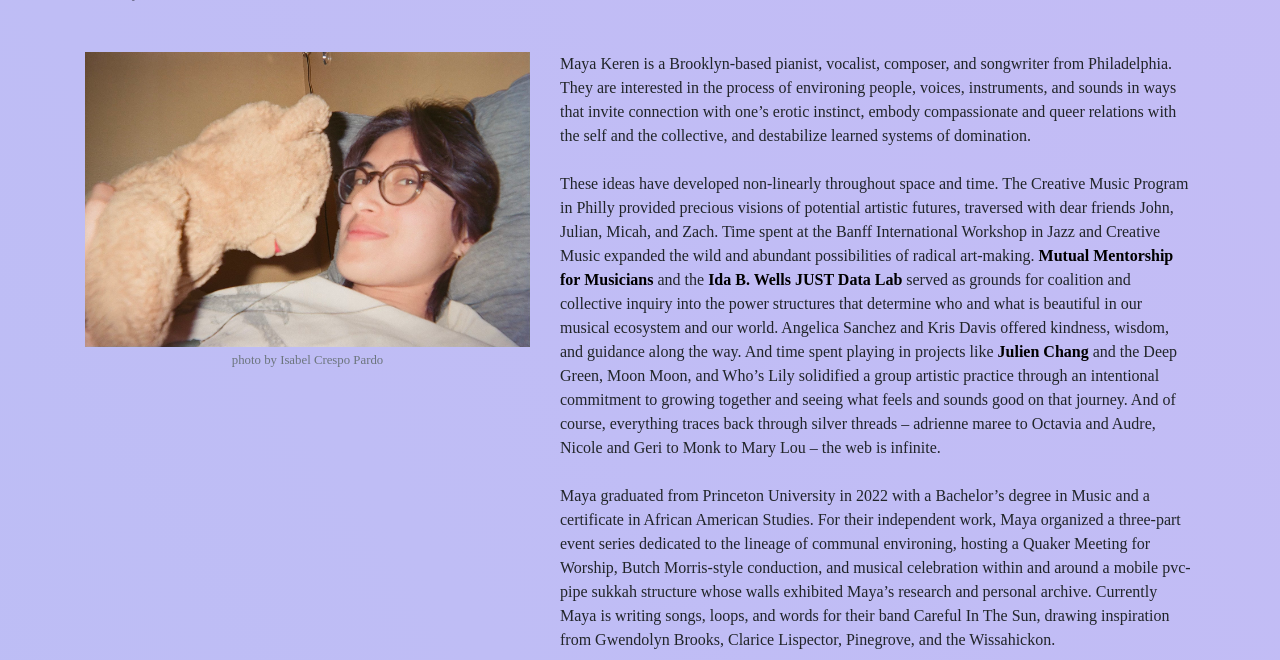
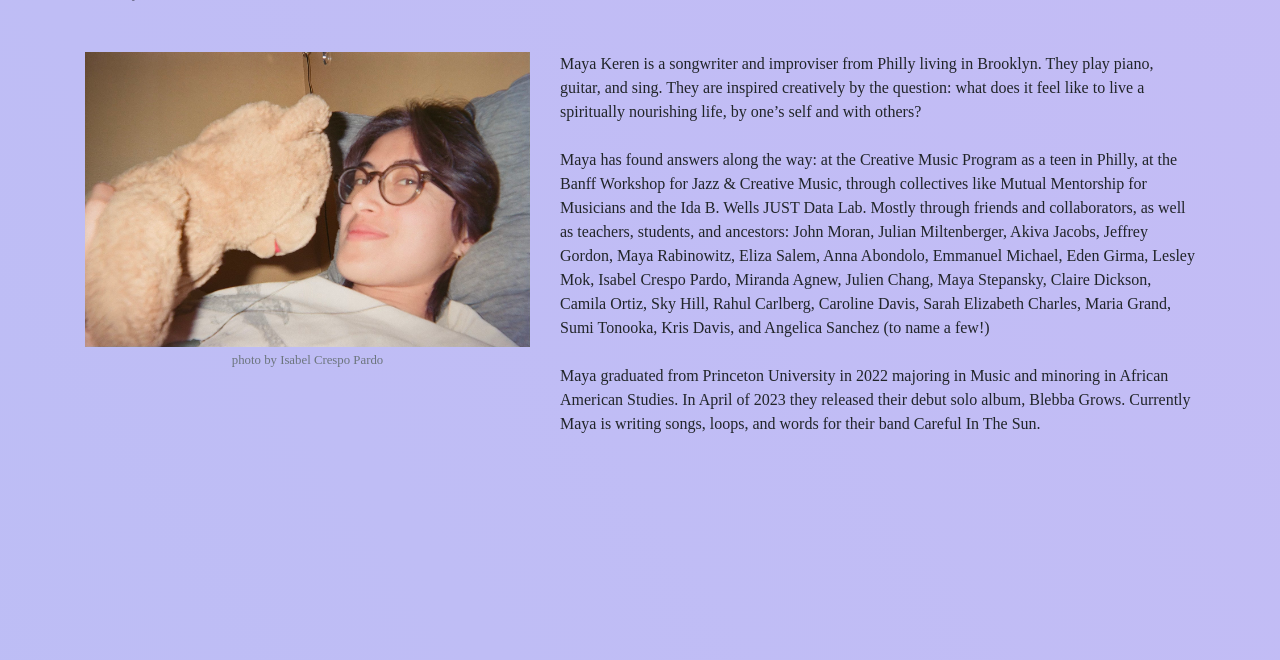
Before and after one commit to munet6/mayakerenmusic, a plain HTML site: page about.html in a window 1280 px wide. Shown: the part 100-760 px from the top of the page. Drawn offline with nearby package versions, Linux system fonts and the light colour scheme.

Commit message:
Update about.html
update bio (just a lil draftidoo)

```diff
--- a/about.html
+++ b/about.html
@@ -50,14 +50,11 @@
       </div>
 
       <div class="col-7 pt-5 pb-3">
-        Maya Keren is a Brooklyn-based pianist, vocalist, composer, and songwriter from Philadelphia. They are interested in the process of environing people, voices, instruments, and sounds in ways that invite connection with one’s erotic instinct, embody compassionate and queer relations with the self and the collective, and destabilize learned systems of domination.
+        Maya Keren is a songwriter and improviser from Philly living in Brooklyn. They play piano, guitar, and sing. They are inspired creatively by the question: what does it feel like to live a spiritually nourishing life, by one’s self and with others?        <br>
         <br>
+        Maya has found answers along the way: at the Creative Music Program as a teen in Philly, at the Banff Workshop for Jazz & Creative Music, through collectives like Mutual Mentorship for Musicians and the Ida B. Wells JUST Data Lab. Mostly through friends and collaborators, as well as teachers, students, and ancestors: John Moran, Julian Miltenberger, Akiva Jacobs, Jeffrey Gordon, Maya Rabinowitz, Eliza Salem, Anna Abondolo, Emmanuel Michael, Eden Girma, Lesley Mok, Isabel Crespo Pardo, Miranda Agnew, Julien Chang, Maya Stepansky, Claire Dickson, Camila Ortiz, Sky Hill, Rahul Carlberg, Caroline Davis, Sarah Elizabeth Charles, Maria Grand, Sumi Tonooka, Kris Davis, and Angelica Sanchez (to name a few!)        <br>
         <br>
-        These ideas have developed non-linearly throughout space and time. The Creative Music Program in Philly provided precious visions of potential artistic futures, traversed with dear friends John, Julian, Micah, and Zach. Time spent at the Banff International Workshop in Jazz and Creative Music expanded the wild and abundant possibilities of radical art-making. <a href="https://mutualmentorshipformusicians.org">Mutual Mentorship for Musicians</a> and the <a href="https://www.thejustdatalab.com">Ida B. Wells JUST Data Lab</a> served as grounds for coalition and collective inquiry into the power structures that determine who and what is beautiful in our musical ecosystem and our world. Angelica Sanchez and Kris Davis offered kindness, wisdom, and guidance along the way. And time spent playing in projects like <a href="https://www.youtube.com/watch?v=ceclSCU5Bpo">Julien Chang</a> and the Deep Green, Moon Moon, and Who’s Lily solidified a group artistic practice through an intentional commitment to growing together and seeing what feels and sounds good on that journey. And of course, everything traces back through silver threads – adrienne maree to Octavia and Audre, Nicole and Geri to Monk to Mary Lou – the web is infinite.
-        <br>
-        <br>
-        Maya graduated from Princeton University in 2022 with a Bachelor’s degree in Music and a certificate in African American Studies. For their independent work, Maya organized a three-part event series dedicated to the lineage of communal environing, hosting a Quaker Meeting for Worship, Butch Morris-style conduction, and musical celebration within and around a mobile pvc-pipe sukkah structure whose walls exhibited Maya’s research and personal archive. Currently Maya is writing songs, loops, and words for their band Careful In The Sun, drawing inspiration from Gwendolyn Brooks, Clarice Lispector, Pinegrove, and the Wissahickon.
-      </div>
+        Maya graduated from Princeton University in 2022 majoring in Music and minoring in African American Studies.  In April of 2023 they released their debut solo album, Blebba Grows. Currently Maya is writing songs, loops, and words for their band Careful In The Sun.      </div>
 
     </div>
 
```
